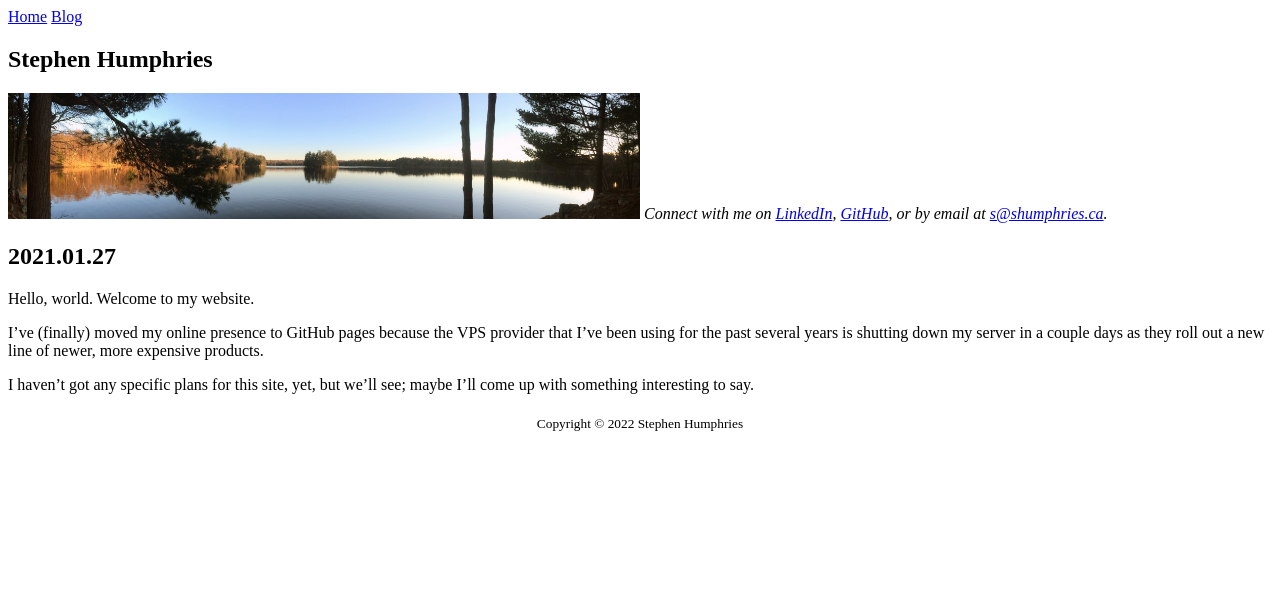
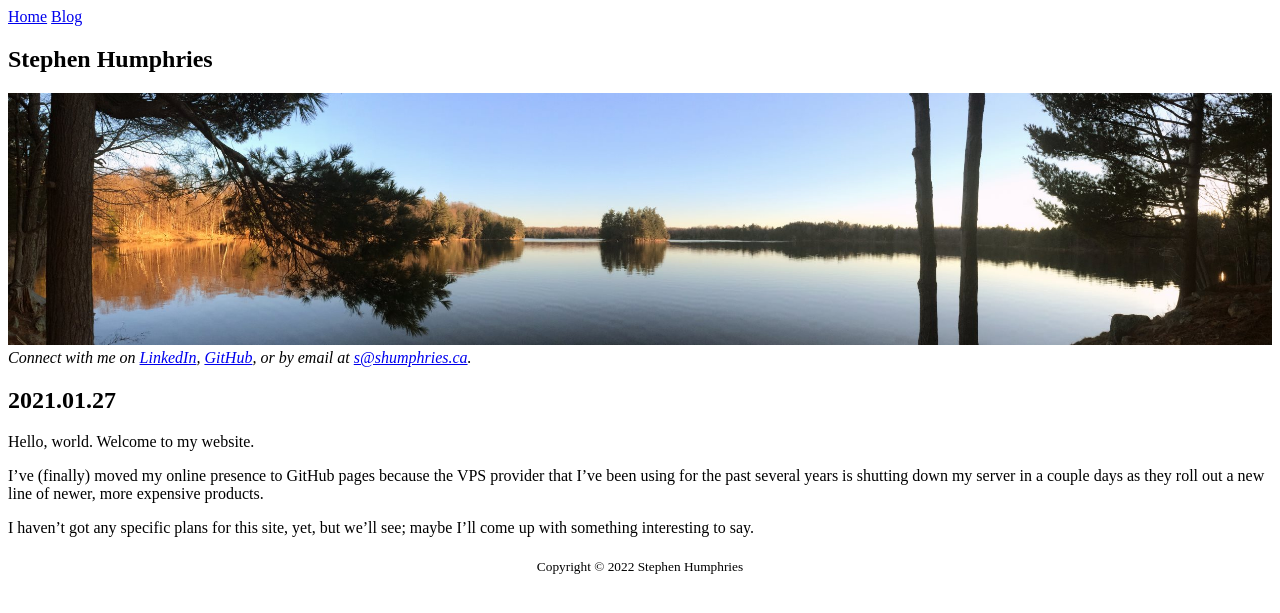
Before and after one commit to sjahu/sjahu.github.io, a Jekyll site: the page built from index.md, in a window 1280 px wide. Shown: the top 613 px of the page. Built offline with Jekyll 4.4.1, drawn with Linux system fonts in a browser that asks for light colours.

Commit message:
Max image width 100%

```diff
--- a/assets/css/base.scss
+++ b/assets/css/base.scss
@@ -5,7 +5,7 @@
 @import "highlight";
 
 img {
-  max-width: 50%;
+  max-width: 100%;
 }
 
 pre {
```
